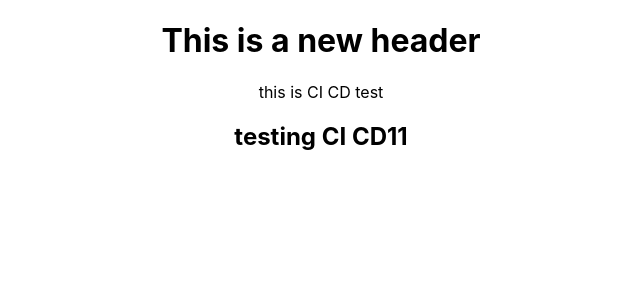
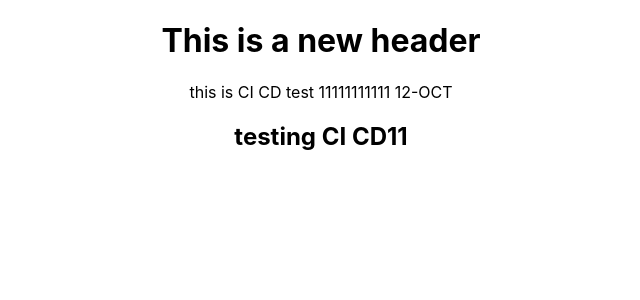
Before and after one commit to abgaur/backoffice-frontend, a React (Create React App) app: page / in a window 1280 px wide. Shown: the top 300 px of the page, without its empty margins (319-959 px from the left). Built offline with nearby package versions, Linux system fonts and the light colour scheme.

Commit message:
test commit 12

```diff
--- a/src/components/header.jsx
+++ b/src/components/header.jsx
@@ -5,7 +5,7 @@ function Header() {
     return (
         <div>
             <h1>This is a new header</h1>
-            <p>this is CI CD test</p>
+            <p>this is CI CD test 11111111111    12-OCT</p>
         </div>
     )
 }
```
